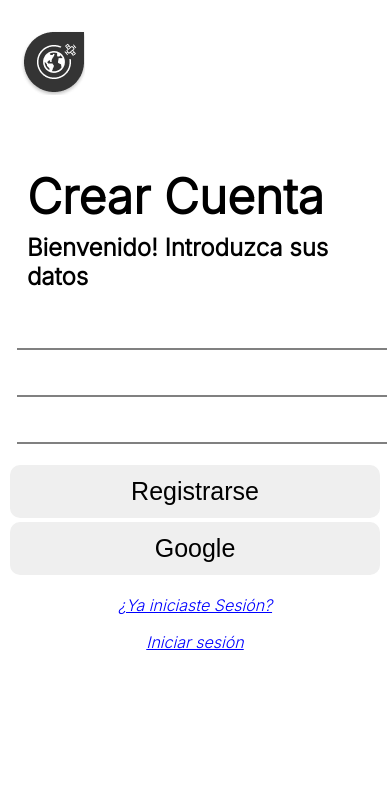
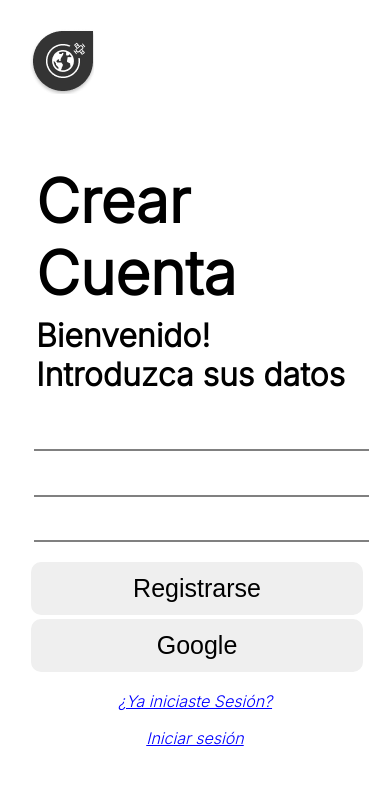
Before and after one commit to FrancoSandri/Proyecto, a PHP site: page /Register.html in a window 390 px wide. Shown: the top 785 px of the page. Run offline with PHP 8.4, Linux system fonts and the light colour scheme.

Commit message:
Register page responsive lables

```diff
--- a/Front-End/Style/Login.css
+++ b/Front-End/Style/Login.css
@@ -23,22 +23,28 @@ body
 .Register
 {
     display: flex;
-    flex-direction: column;
-    align-items: center;
+    flex-direction: column
 }
 .Register h1
 {
     margin-top: 50px;
     text-align: left;
-    font-size:48px;
+    font-size:60px;
 }
 .Register h3
 {
     margin-top: 0;
     text-align: left;
-    font-size: 24px;
+    font-size: 32px;
 }
-.Register input
+.From
+{
+
+    margin-bottom: 50px;
+    margin: 5px;
+
+}
+.Form input
 {
     font-size: 24px;
     border-top: 0;
@@ -47,13 +53,7 @@ body
     border-left: 0;
     background-color: rgba(255,255,255);
     outline: none;
-    margin: 2%;
-    width: 370px;
-}
-.From
-{
-    margin-bottom: 50px;
-    margin: 5px;
+    width: 100%;
 }
 .Register input:hover
 {
@@ -65,7 +65,7 @@ button
     padding: 12px 65px;
     border-radius: 10px;
     margin: 2px;
-    width: 370px;
+    width: 100%;
     border: 0;
     justify-content: center;
 }
@@ -118,18 +118,14 @@ img
         width: 100%;
         margin-top: 0;
         padding: 0;
+        margin-left: 0;
     }
     .Register
     {
-        display: flex;
-        flex-direction: column;
-        justify-content: left;
-        width: 50%;
-        margin-top: 4%;
-        margin: 5px;
-        padding-left: 50px;
-        padding-right: 100px;
-        padding-top: 50px;
+        margin-top: 0;
+        margin-left: 0;
+        margin-right: 50px;
+        padding: 2.5%;
     }
     img
     {
@@ -137,6 +133,15 @@ img
         min-height: 100%;
         justify-content: right;
         padding: 0;
+        margin: 0;
+    }
+    .HomeButton
+    {
+        margin: 0;
+    }
+    .Titles
+    {
+        padding-top: 0;
     }
 }
 @media (min-width:1440px)
```
